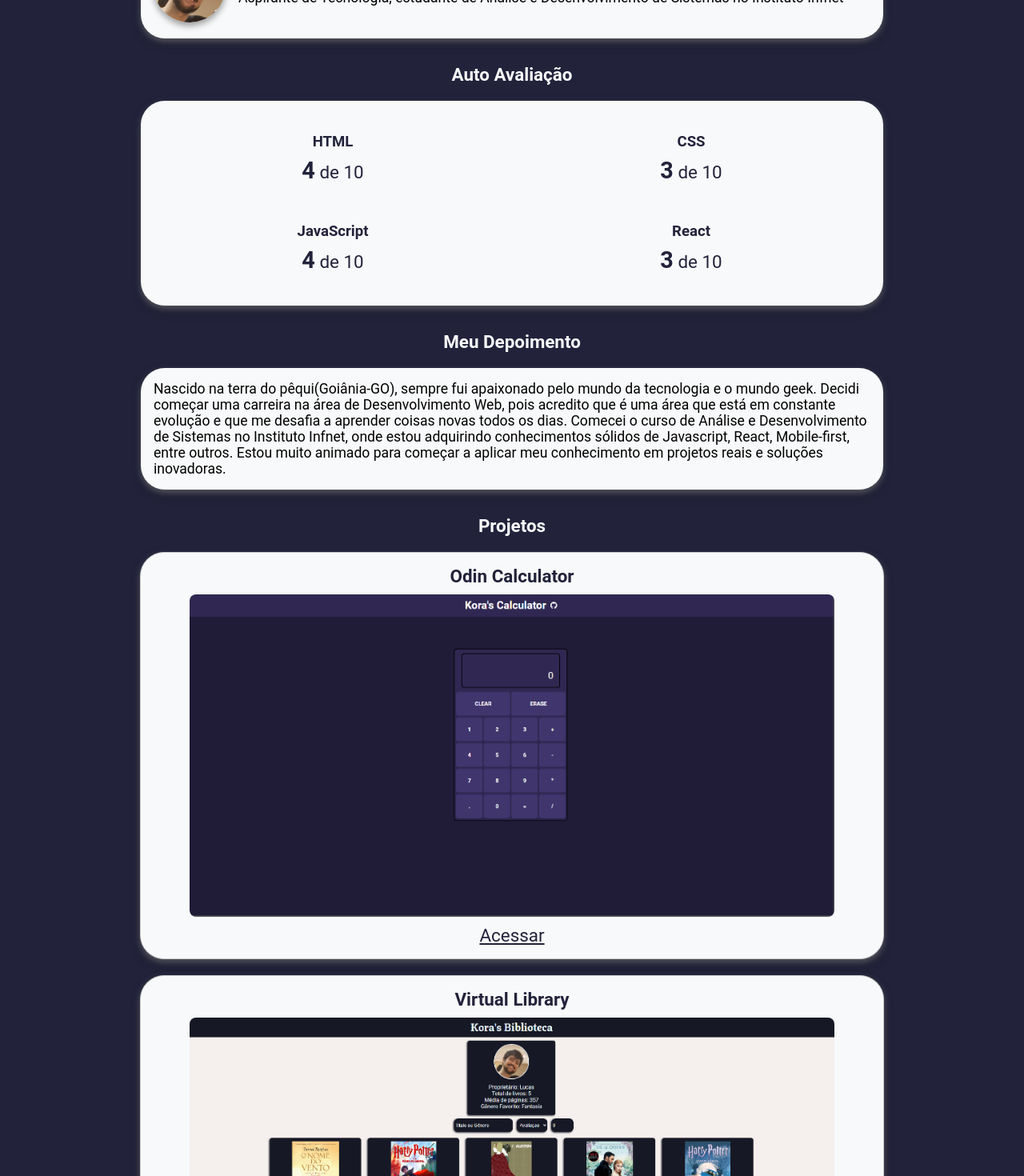
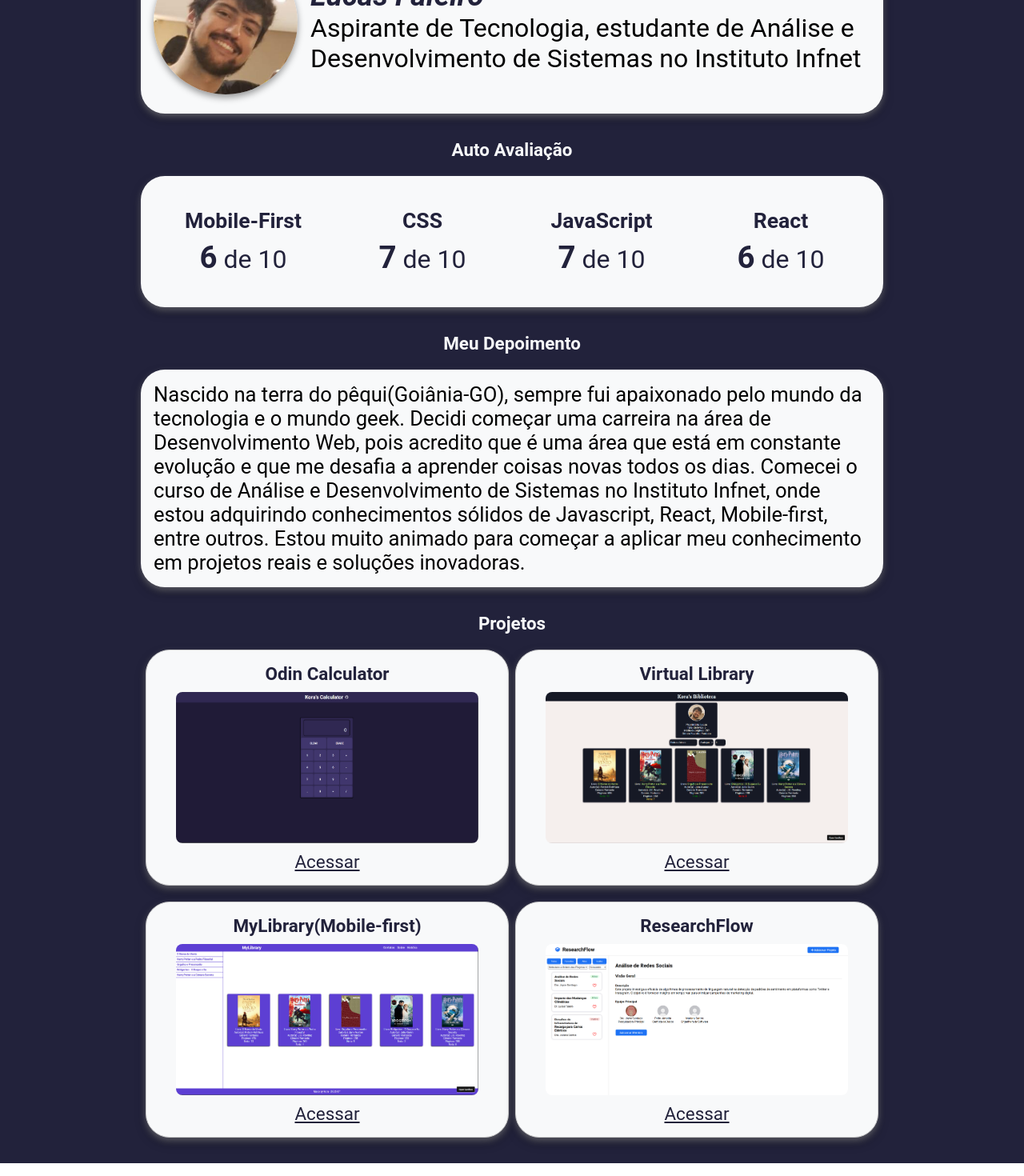
Before and after one commit to Lucas-Faleiro/Portfolio-DR1-AT, a React (Vite) app: page / in a window 1280 px wide. Shown: the part 180-1650 px from the top of the page at 80% size. Built offline with nearby package versions, Linux system fonts and the light colour scheme.

Commit message:
Add desktop media query for all cards

```diff
--- a/package.json
+++ b/package.json
@@ -1,6 +1,7 @@
 {
   "name": "dr1-at",
   "private": true,
+  "homepage": "https://lucas-faleiro.github.io/portfolio-mobile-first",
   "version": "0.0.0",
   "type": "module",
   "scripts": {
--- a/src/ProfileCard.module.css
+++ b/src/ProfileCard.module.css
@@ -40,4 +40,11 @@
 }
 
 @media ((min-width: 1024px)) {
+  .profileCardContent {
+    font-size: 2rem;
+    max-width: 900px;
+  }
+  .profilePhoto {
+    width: 180px;
+  }
 }
--- a/src/ProjectCard.module.css
+++ b/src/ProjectCard.module.css
@@ -40,3 +40,17 @@
     justify-self: flex-end;
   }
 }
+
+@media (min-width: 1024px) {
+  .projectCard {
+    max-width: 500px;
+  }
+
+  .projectCard:nth-child(even) {
+    justify-self: flex-start;
+  }
+
+  .projectCard:nth-child(odd) {
+    justify-self: flex-end;
+  }
+}
--- a/src/ProjectsSection.module.css
+++ b/src/ProjectsSection.module.css
@@ -19,3 +19,13 @@
     row-gap: 20px;
   }
 }
+
+@media (min-width: 1024px) {
+  .projectsContainer {
+    display: grid;
+    grid-template-columns: repeat(2, minmax(400px, 600px));
+    column-gap: 8px;
+    row-gap: 20px;
+    justify-items: center;
+  }
+}
--- a/src/SkillCard.module.css
+++ b/src/SkillCard.module.css
@@ -21,3 +21,13 @@
     font-size: 2rem;
   }
 }
+
+@media ((min-width: 1024px)) {
+  .skillCardItem {
+    font-size: 2rem;
+    padding: 16px;
+  }
+  .rating {
+    font-size: 2.4rem;
+  }
+}
--- a/src/SkillsSection.module.css
+++ b/src/SkillsSection.module.css
@@ -32,3 +32,11 @@
     max-width: 740px;
   }
 }
+
+@media ((min-width: 1024px)) {
+  .skillsCardsContainer {
+    grid-template-columns: repeat(4, 1fr);
+    grid-template-rows: repeat(1, 1fr);
+    max-width: 900px;
+  }
+}
--- a/src/Testimonial.module.css
+++ b/src/Testimonial.module.css
@@ -26,3 +26,10 @@
     font-size: 1.4rem;
   }
 }
+
+@media ((min-width: 1024px)) {
+  .testimonial {
+    font-size: 1.6rem;
+    max-width: 900px;
+  }
+}
--- a/src/assets/skillsRating.json
+++ b/src/assets/skillsRating.json
@@ -1,22 +1,22 @@
 [
   {
     "id": 1,
-    "skill": "HTML",
-    "rating": 4
+    "skill": "Mobile-First",
+    "rating": 6
   },
   {
     "id": 2,
     "skill": "CSS",
-    "rating": 3
+    "rating": 7
   },
   {
     "id": 3,
     "skill": "JavaScript",
-    "rating": 4
+    "rating": 7
   },
   {
     "id": 4,
     "skill": "React",
-    "rating": 3
+    "rating": 6
   }
 ]
```
Also changed, not shown: github/workflows/publish.yml (added, +52 -0 lines).
